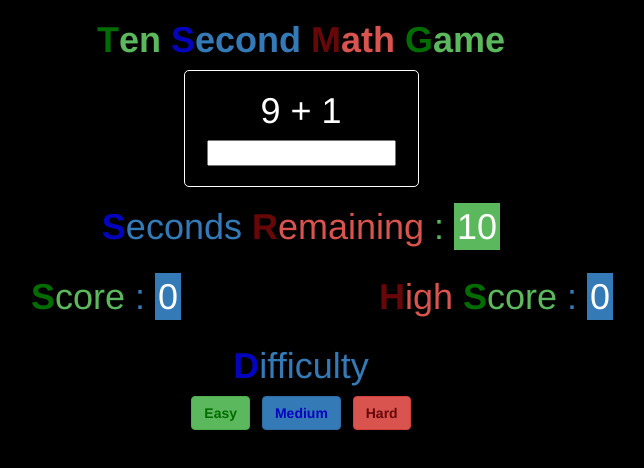
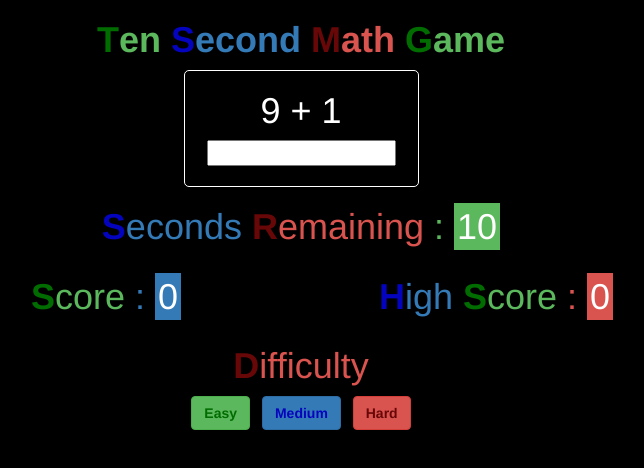
Before and after one commit to JordanReady/10-second-math-game, a plain HTML site: page index.html in a window 1280 px wide. Shown: the whole page, without its empty margins (339-983 px from the left). Drawn offline with nearby package versions, Linux system fonts and the light colour scheme.

Commit message:
Color changes
changed a few colors and cleaned up the css file a bit

```diff
--- a/index.html
+++ b/index.html
@@ -28,11 +28,11 @@
                                 <h1> <span class="green-span">S</span><span class="green-span-long">core</span> <span class="blue-span-long"> : </span><span class = "blue-span-num" id="score">0</span></h1>
                             </div>
                             <div class="col-xs-12 col-md-4 score high-score-div">
-                                <h1> <span class="red-span">H</span><span class="red-span-long">igh</span> <span class="green-span">S</span><span class="green-span-long">core</span> <span class="blue-span-long"> : </span><span class = "blue-span-num" id="high-score">0</span></h1>
+                                <h1> <span class="blue-span">H</span><span class="blue-span-long">igh</span> <span class="green-span">S</span><span class="green-span-long">core</span> <span class="red-span-long"> : </span><span class = "red-span-num" id="high-score">0</span></h1>
                             </div>
                             <div class="col-xs-12 col-md-2"></div>
                         </div>
-                        <h1><span class="blue-span">D</span><span class="blue-span-long">ifficulty</span></h1>
+                        <h1><span class="red-span">D</span><span class="red-span-long">ifficulty</span></h1>
                         <button class="btn btn-success easy">Easy</button>
                         <button class="btn btn-primary med">Medium</button>
                         <button class="btn btn-danger hard">Hard</button>
--- a/styles.css
+++ b/styles.css
@@ -25,46 +25,53 @@ body {
 
 }
 
-.number{
+.number {
     color: black;
     background-color: white;
     padding: 3px;
 }
 
-.green-span{
+.green-span {
     color: rgb(1, 109, 1);
     font-weight: bolder;
 }
 
-.blue-span{
+.blue-span {
     color: rgb(4, 4, 190);
     font-weight: bolder;
 }
 
-.red-span{
+.red-span {
     color: rgb(104, 7, 7);
     font-weight: bolder;
 }
 
-.green-span-long{
+.green-span-long {
     color: #5cb85c;
 }
 
-.blue-span-long{
+.blue-span-long {
     color: #337ab7;
 }
 
-.red-span-long{
+.red-span-long {
     color: #d9534f;
 }
 
-.green-span-num{
+.green-span-num {
     background-color: #5cb85c;
     color: white;
     padding: 3px;
 }
-.blue-span-num{
+
+.blue-span-num {
     background-color: #337ab7;
+    color: white;
+    padding: 3px;
+}
+
+.red-span-num {
+    background-color: #d9534f;
     color: white;
     padding: 3px;
 }
```
